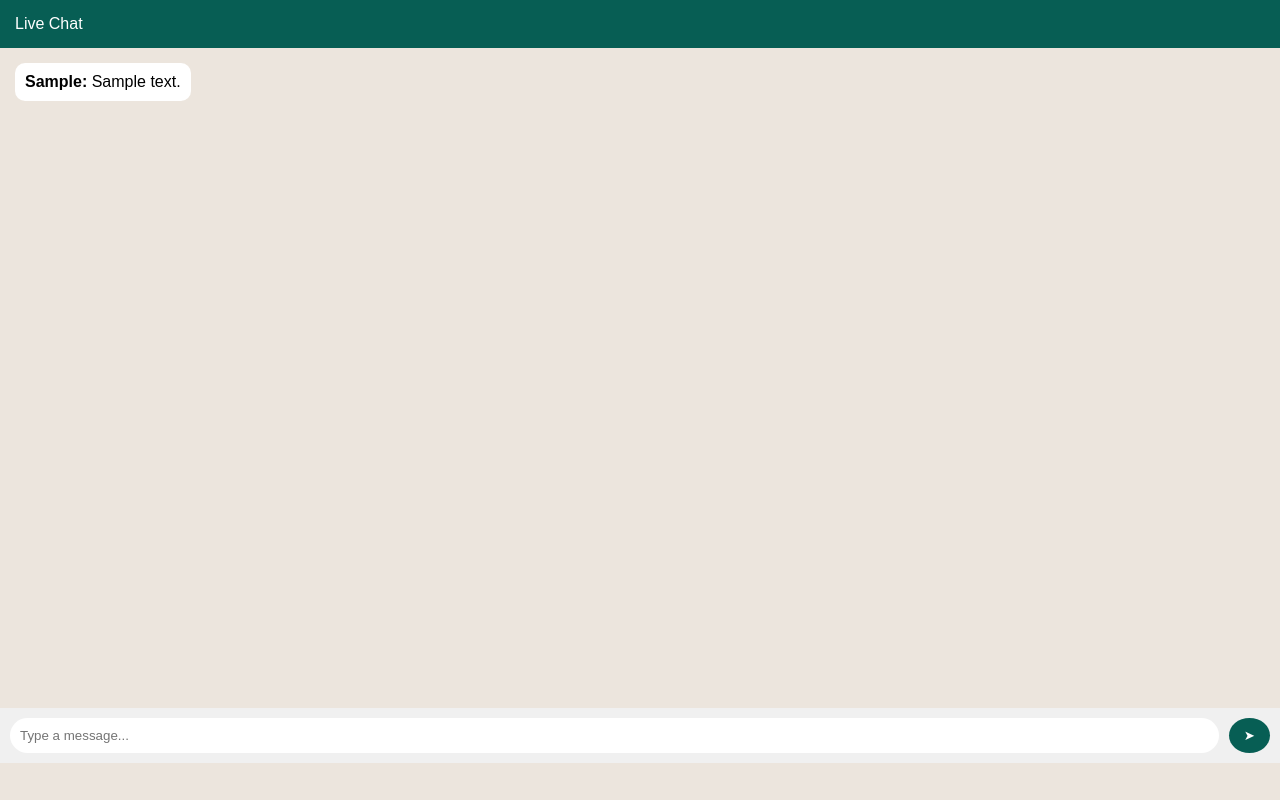
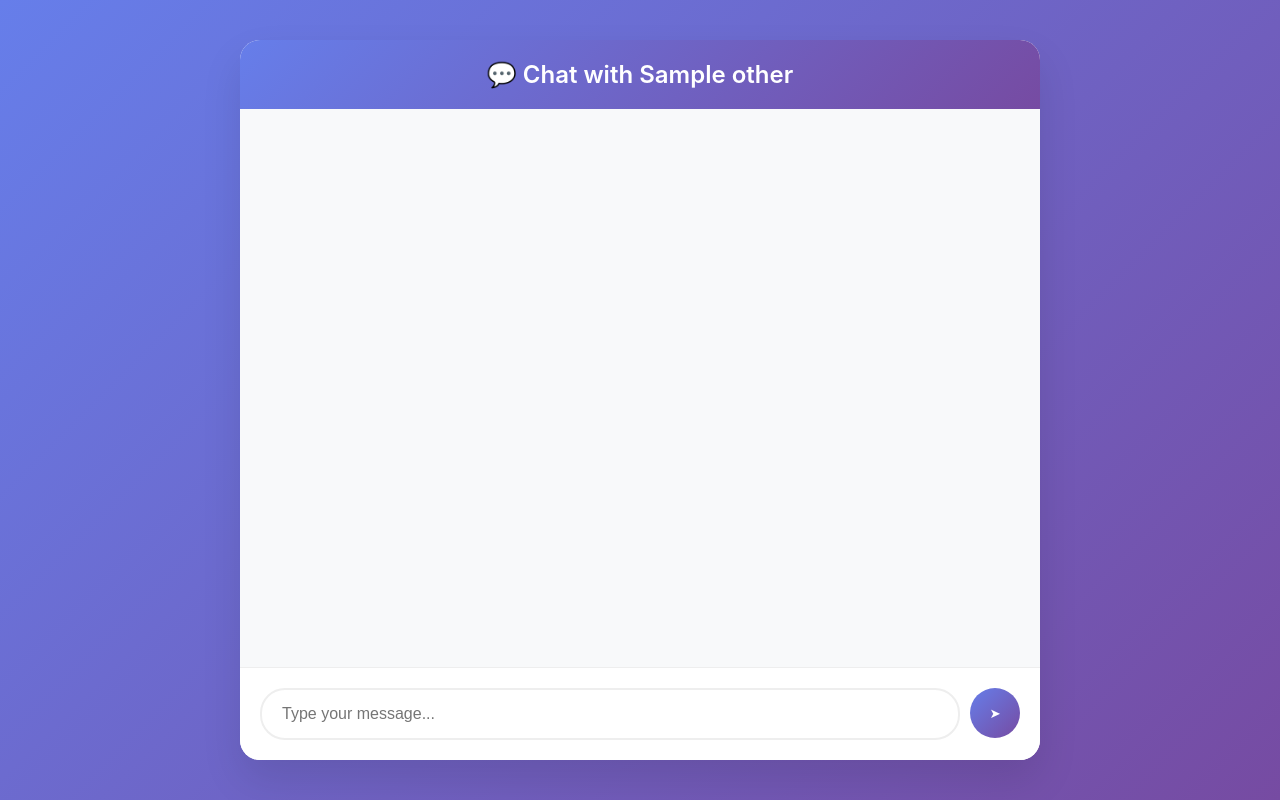
Before and after one commit to HARSHAKOLIPAKA/bill-app, a Flask app: template templates/chat.html in a window 1280 px wide. Run offline with Flask 3, Linux system fonts and the light colour scheme; the template is opened without the code that fills it: most values are stand-ins (such as "Sample title", 1, 10 or a date in 2020).

Commit message:
Update chat.html

```diff
--- a/templates/chat.html
+++ b/templates/chat.html
@@ -1,118 +1,190 @@
 <!DOCTYPE html>
-<html>
+<html lang="en">
 <head>
-    <title>Chat</title>
+    <meta charset="UTF-8">
+    <meta name="viewport" content="width=device-width, initial-scale=1.0">
+    <title>Chat App</title>
     <style>
-        body { margin:0; font-family: Arial; background:#ece5dd; }
+        * { margin: 0; padding: 0; box-sizing: border-box; }
 
-        .header {
-            background:#075e54;
-            color:white;
-            padding:15px;
+        body {
+            font-family: -apple-system, BlinkMacSystemFont, 'Segoe UI', Roboto, sans-serif;
+            height: 100vh;
+            background: linear-gradient(135deg, #667eea 0%, #764ba2 100%);
+            display: flex;
+            justify-content: center;
+            align-items: center;
         }
 
-        .chat-box {
-            height:80vh;
-            overflow-y:auto;
-            padding:10px;
-            display:flex;
-            flex-direction:column;
+        .chat-container {
+            width: 90%;
+            max-width: 800px;
+            height: 90vh;
+            background: white;
+            border-radius: 20px;
+            box-shadow: 0 20px 40px rgba(0,0,0,0.1);
+            display: flex;
+            flex-direction: column;
+            overflow: hidden;
         }
 
-        .msg {
-            max-width:60%;
-            padding:10px;
-            margin:5px;
-            border-radius:10px;
+        .chat-header {
+            background: linear-gradient(135deg, #667eea 0%, #764ba2 100%);
+            color: white;
+            padding: 20px;
+            text-align: center;
+            font-size: 1.5em;
+            font-weight: 600;
         }
 
-        .me { background:#dcf8c6; align-self:flex-end; }
-        .other { background:white; align-self:flex-start; }
-
-        .input-box {
-            display:flex;
-            padding:10px;
-            background:#f0f0f0;
+        .messages {
+            flex: 1;
+            padding: 20px;
+            overflow-y: auto;
+            background: #f8f9fa;
+            display: flex;
+            flex-direction: column;
+            gap: 15px;
         }
 
-        input {
-            flex:1;
-            padding:10px;
-            border-radius:20px;
-            border:none;
+        .message {
+            display: flex;
+            max-width: 70%;
+            animation: slideIn 0.3s ease-out;
         }
 
-        button {
-            margin-left:10px;
-            padding:10px 15px;
-            border:none;
-            background:#075e54;
-            color:white;
-            border-radius:50%;
-            cursor:pointer;
+        @keyframes slideIn {
+            from { opacity: 0; transform: translateY(20px); }
+            to { opacity: 1; transform: translateY(0); }
+        }
+
+        .message.sent { align-self: flex-end; flex-direction: row-reverse; }
+        .message-avatar {
+            width: 40px; height: 40px; border-radius: 50%;
+            margin: 0 10px; display: flex; align-items: center; justify-content: center;
+            font-weight: bold; color: white; font-size: 14px;
+        }
+
+        .message.sent .message-avatar {
+            background: linear-gradient(135deg, #667eea 0%, #764ba2 100%);
+        }
+
+        .message.received .message-avatar { background: #6c757d; }
+
+        .message-content {
+            background: white;
+            padding: 12px 16px;
+            border-radius: 20px;
+            box-shadow: 0 2px 10px rgba(0,0,0,0.1);
+        }
+
+        .message.sent .message-content {
+            background: linear-gradient(135deg, #667eea 0%, #764ba2 100%);
+            color: white;
+        }
+
+        .message-time { font-size: 0.75em; opacity: 0.7; margin-top: 5px; }
+
+        .input-container {
+            padding: 20px;
+            background: white;
+            border-top: 1px solid #eee;
+            display: flex;
+            gap: 10px;
+        }
+
+        .message-input {
+            flex: 1;
+            padding: 15px 20px;
+            border: 2px solid #eee;
+            border-radius: 25px;
+            font-size: 16px;
+            outline: none;
+        }
+
+        .send-btn {
+            width: 50px; height: 50px;
+            border: none; border-radius: 50%;
+            background: linear-gradient(135deg, #667eea 0%, #764ba2 100%);
+            color: white; cursor: pointer;
         }
     </style>
 </head>
 
 <body>
 
-<div class="header">Live Chat</div>
+<div class="chat-container">
 
-<div class="chat-box" id="chatBox"></div>
+    <div class="chat-header">
+        💬 Chat with {{ other }}
+    </div>
 
-<div class="input-box">
-    <input type="text" id="messageInput" placeholder="Type a message...">
-    <button onclick="sendMessage()">➤</button>
+    <div class="messages" id="messages"></div>
+
+    <div class="input-container">
+        <input type="text" class="message-input" id="messageInput" placeholder="Type your message...">
+        <button class="send-btn" id="sendBtn">➤</button>
+    </div>
+
 </div>
 
 <script>
-    const chatBox = document.getElementById("chatBox");
+const messagesEl = document.getElementById('messages');
+const input = document.getElementById('messageInput');
+const btn = document.getElementById('sendBtn');
+const otherUser = "{{ other }}";
 
-    // 👉 Load messages
+// Load messages
 async function loadMessages() {
-        const res = await fetch('/get_messages');
+    const res = await fetch(`/get_messages/${otherUser}`);
     const data = await res.json();
 
-        chatBox.innerHTML = "";
+    messagesEl.innerHTML = "";
 
     data.forEach(msg => {
+        let type = msg.sender === "{{ session['user'] }}" ? "sent" : "received";
+        let avatar = type === "sent" ? "👤" : "🤖";
+
         let div = document.createElement("div");
-            div.classList.add("msg");
+        div.className = "message " + type;
 
-            if (msg.user === "{{ session['user'] }}") {
-                div.classList.add("me");
-                div.innerHTML = "<b>You:</b> " + msg.message;
-            } else {
-                div.classList.add("other");
-                div.innerHTML = "<b>" + msg.user + ":</b> " + msg.message;
+        div.innerHTML = `
+            <div class="message-avatar">${avatar}</div>
+            <div class="message-content">
+                ${msg.message}
+                <div class="message-time">${msg.time}</div>
+            </div>
+        `;
+
+        messagesEl.appendChild(div);
+    });
+
+    messagesEl.scrollTop = messagesEl.scrollHeight;
 }
 
-            chatBox.appendChild(div);
-        });
+// Send message
+async function sendMessage() {
+    let text = input.value.trim();
+    if (!text) return;
 
-        chatBox.scrollTop = chatBox.scrollHeight;
-    }
-
-    // 👉 Send message
-    async function sendMessage() {
-        let input = document.getElementById("messageInput");
-        let message = input.value;
-
-        if (message.trim() === "") return;
-
-        await fetch('/send_message', {
-            method: 'POST',
-            headers: { 'Content-Type': 'application/json' },
-            body: JSON.stringify({ message: message })
+    await fetch(`/send_message/${otherUser}`, {
+        method: "POST",
+        headers: {"Content-Type": "application/json"},
+        body: JSON.stringify({message: text})
     });
 
     input.value = "";
     loadMessages();
 }
 
-    // 👉 Auto update every 1 sec
+// Events
+btn.onclick = sendMessage;
+input.addEventListener("keypress", e => {
+    if (e.key === "Enter") sendMessage();
+});
+
+// Auto refresh
 setInterval(loadMessages, 1000);
-
 loadMessages();
 </script>
 
```
Lines whose indentation alone changed are shown as unchanged.
